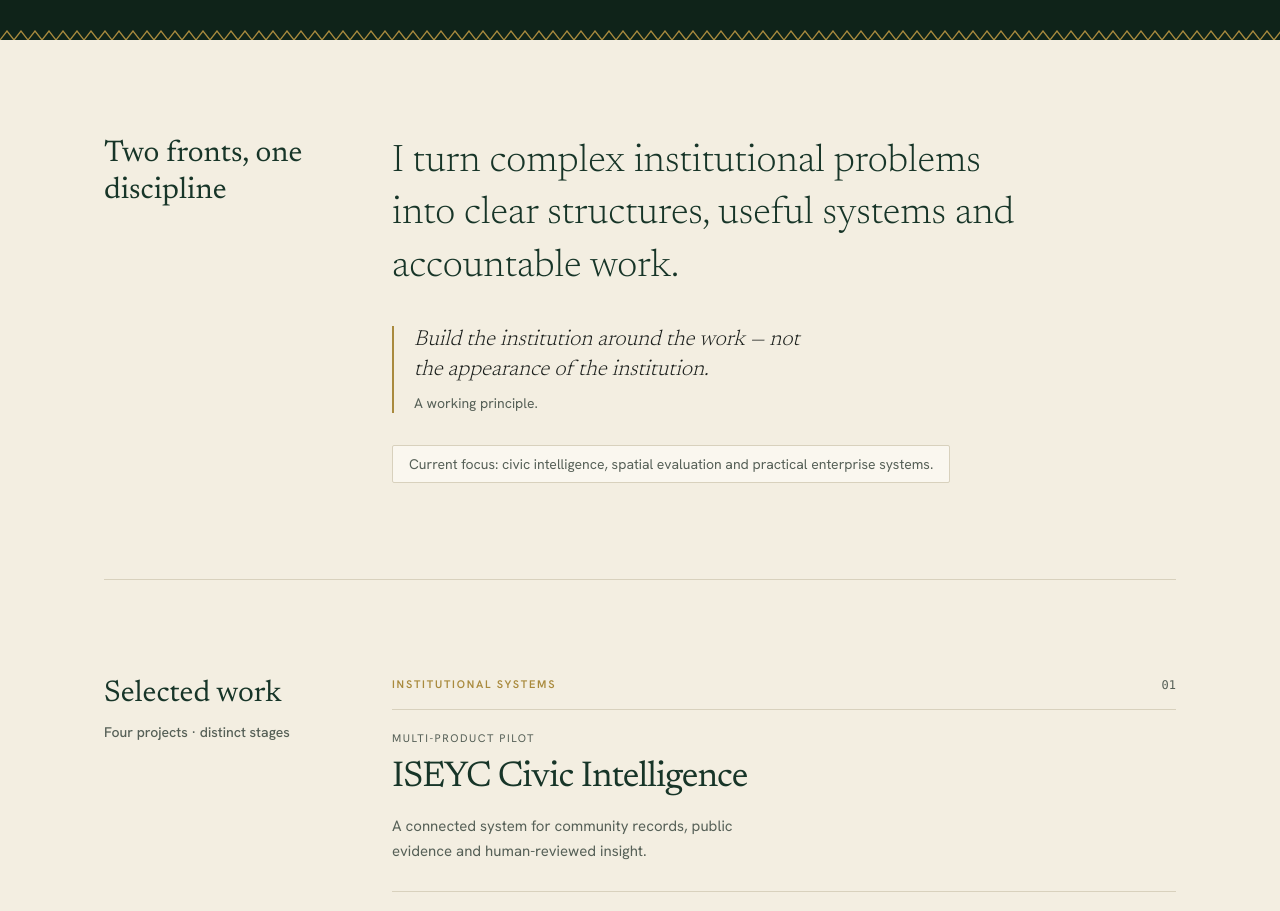
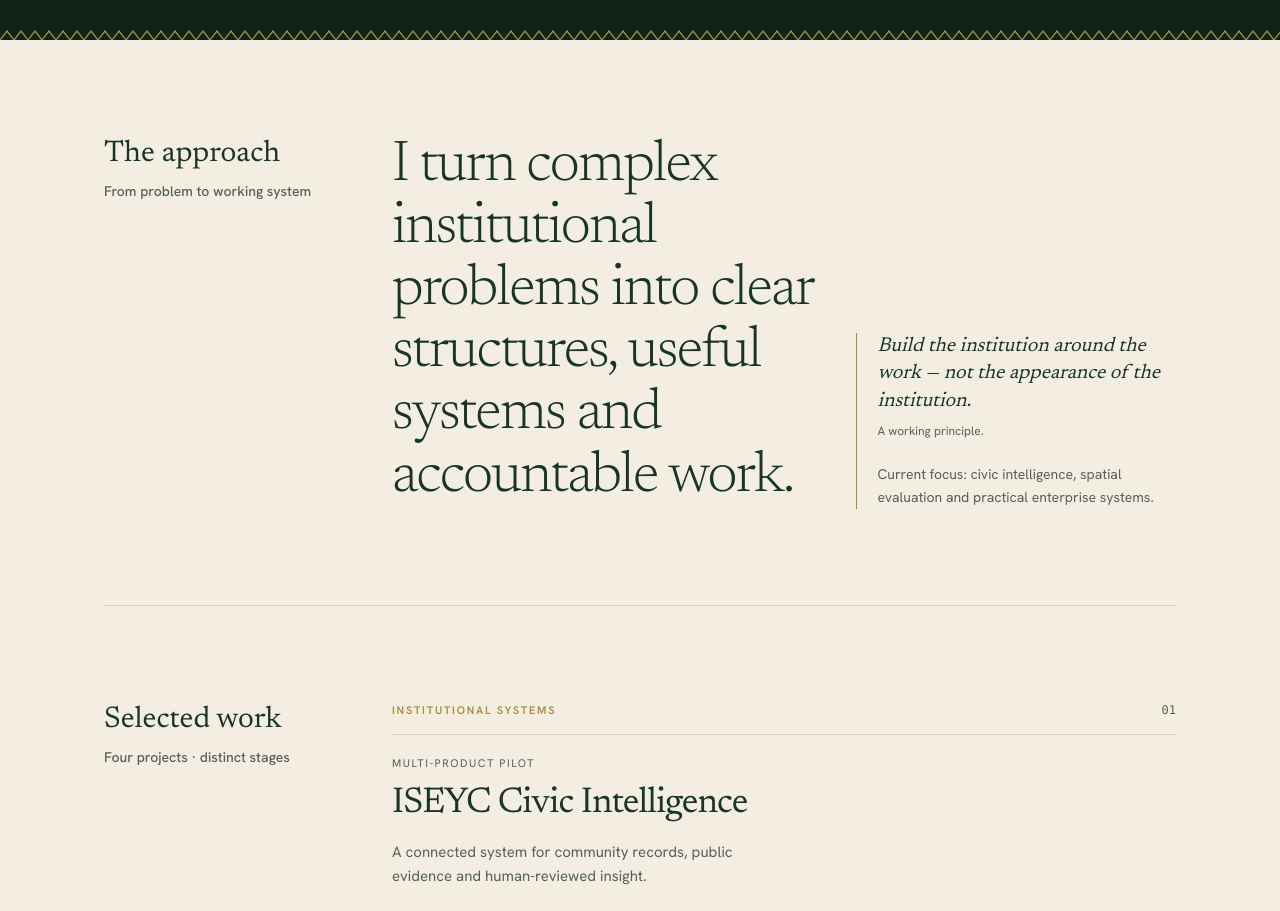
Before and after one commit to mrzulqarnainnadabo/zulqarnain-nadabo, a Next.js app: page / in a window 1280 px wide. Shown: the part 940-1851 px from the top of the page. Built offline with nearby package versions, Linux system fonts and the light colour scheme.

Commit message:
Refine portfolio approach section

```diff
--- a/components/Framing.jsx
+++ b/components/Framing.jsx
@@ -1,16 +1,17 @@
 import Section from './Section';
 import { person } from '@/lib/content';
 
-/** "Two fronts, one discipline": a short framing, plus his own public line as a pull quote. */
 export default function Framing() {
   return (
-    <Section id="fronts" title="Two fronts, one discipline">
-      <p className="max-w-[30ch] font-serif text-[clamp(1.6rem,4.6vw,2.4rem)] font-light leading-snug text-forest">{person.framing}</p>
-      <blockquote className="mt-8 max-w-[34ch] border-l-2 border-gold pl-5 font-serif text-[1.35rem] font-light italic leading-snug">
-        {person.quote}
-        <cite className="mt-2 block font-sans text-sm not-italic text-mute">{person.quoteNote}</cite>
-      </blockquote>
-      <p className="mt-8 inline-block rounded-sm border border-rule bg-bone px-4 py-2 text-sm text-mute">{person.now}</p>
+    <Section id="fronts" title="The approach" kicker="From problem to working system">
+      <div className="grid gap-8 md:grid-cols-[1.15fr_.85fr] md:items-end">
+        <p className="max-w-[23ch] font-serif text-[clamp(2rem,5.4vw,3.6rem)] font-light leading-[1.08] tracking-[-.03em] text-forest">{person.framing}</p>
+        <div className="border-l border-gold pl-5">
+          <p className="font-serif text-xl italic leading-snug text-forest">{person.quote}</p>
+          <p className="mt-2 text-xs text-mute">{person.quoteNote}</p>
+          <p className="mt-6 text-sm leading-relaxed text-mute">{person.now}</p>
+        </div>
+      </div>
     </Section>
   );
 }
```
